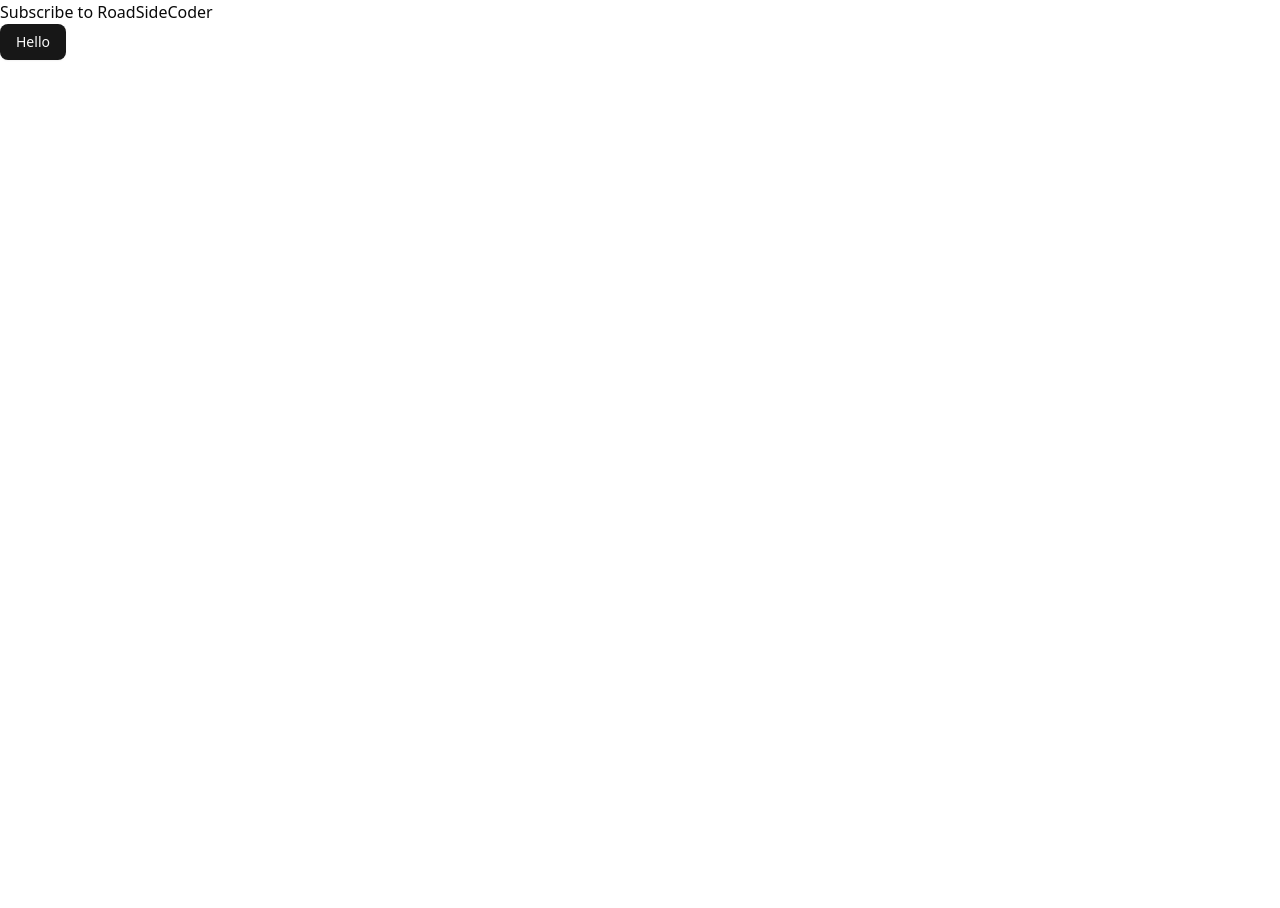
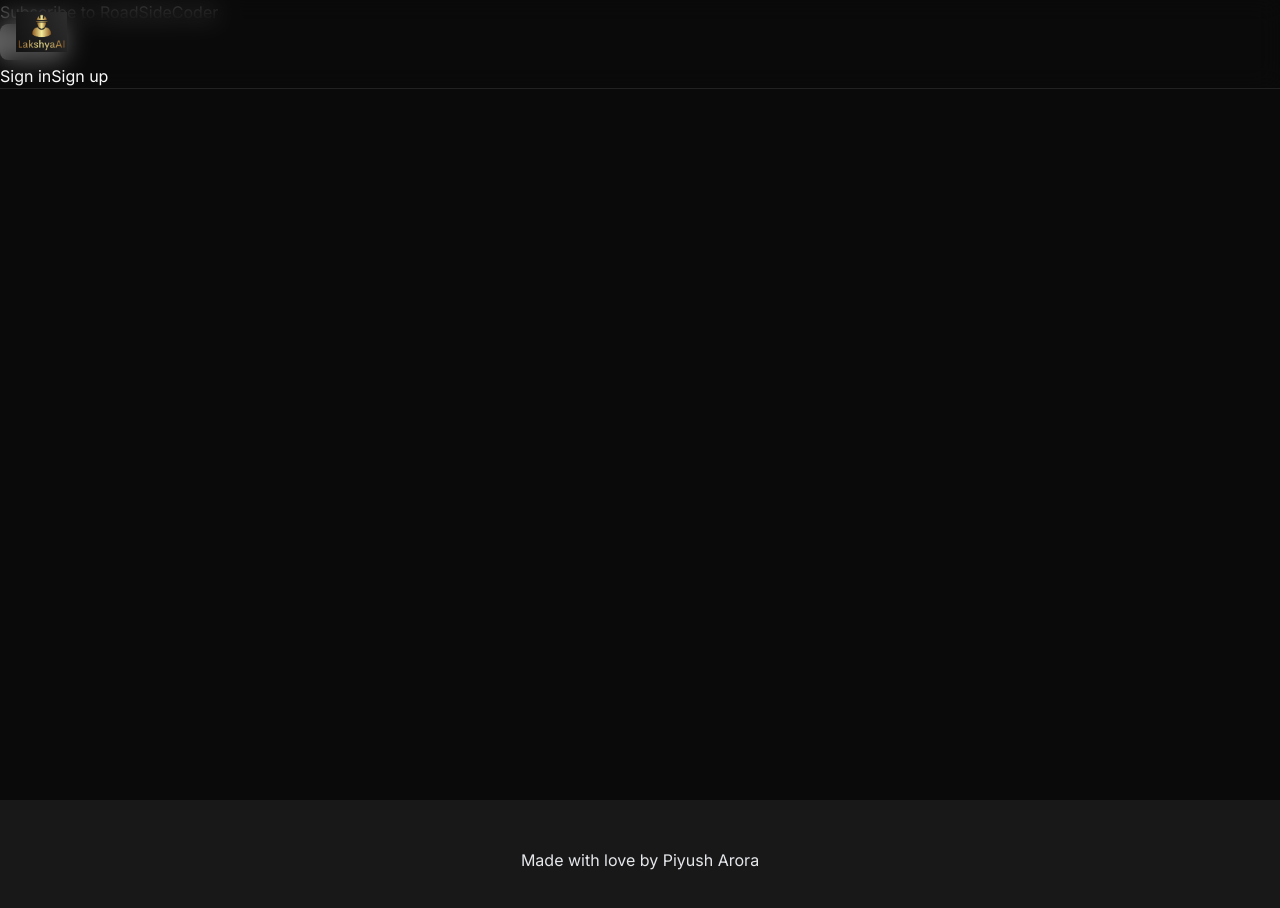
Before and after one commit to piyusharora15/lakshya_ai, a Next.js app: page / in a window 1280 px wide. Shown: the top 908 px of the page. Before the commit the page ends 800 px from the top, so only its background shows below. Built offline with nearby package versions, Linux system fonts and the light colour scheme; no server answers.

Commit message:
integrated clerk provider and theme provider

```diff
--- a/app/layout.js
+++ b/app/layout.js
@@ -1,29 +1,40 @@
-import { Geist, Geist_Mono } from "next/font/google";
+import { Inter } from "next/font/google";
 import "./globals.css";
+import { ThemeProvider } from "@/components/ui/theme-provider";
+import Header from "@/components/ui/header";
+import { ClerkProvider } from "@clerk/nextjs";
 
-const geistSans = Geist({
-  variable: "--font-geist-sans",
-  subsets: ["latin"],
-});
-
-const geistMono = Geist_Mono({
-  variable: "--font-geist-mono",
-  subsets: ["latin"],
-});
-
+const inter = Inter({subsets:["latin"]});
 export const metadata = {
-  title: "Create Next App",
-  description: "Generated by create next app",
+  title: "LakshyaAI - AI Career Coach",
+  description: "",
 };
 
 export default function RootLayout({ children }) {
   return (
-    <html lang="en">
+    <ClerkProvider>
+    <html lang="en" suppressHydrationWarning>
       <body
-        className={`${geistSans.variable} ${geistMono.variable} antialiased`}
+        className={`${inter.className}`}
       >
-        {children}
+        <ThemeProvider
+            attribute="class"
+            defaultTheme="dark"
+            enableSystem
+            disableTransitionOnChange
+          >
+            {/* header */}
+            <Header />
+            <main className="min-h-screen">{children}</main>
+            {/* footer */}
+            <footer className="bg-muted/50 py-12">
+              <div className="container mx-auto px-4 text-center text-gray-200">
+                <p>Made with love by Piyush Arora</p>
+              </div>
+            </footer>
+          </ThemeProvider>
       </body>
     </html>
+    </ClerkProvider>
   );
 }
```
